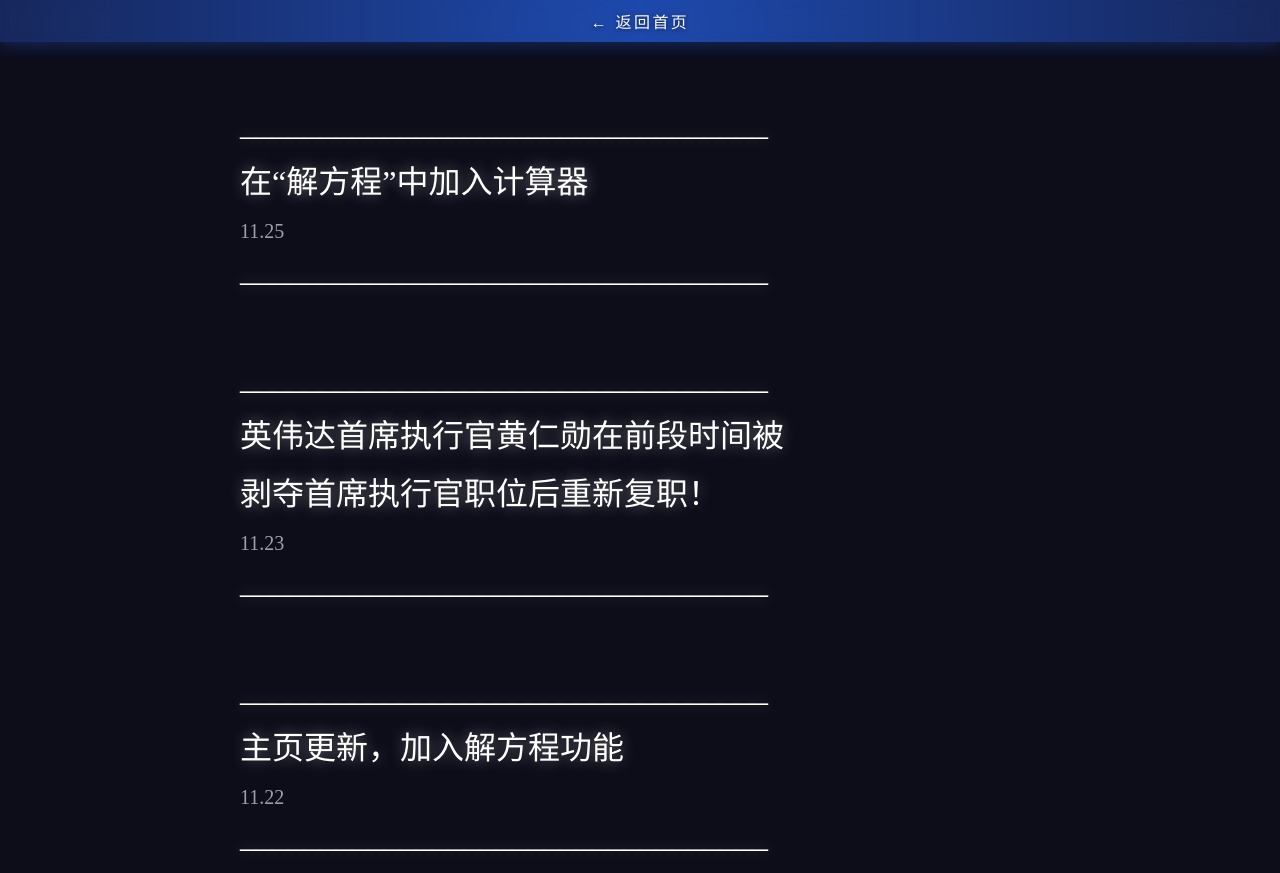
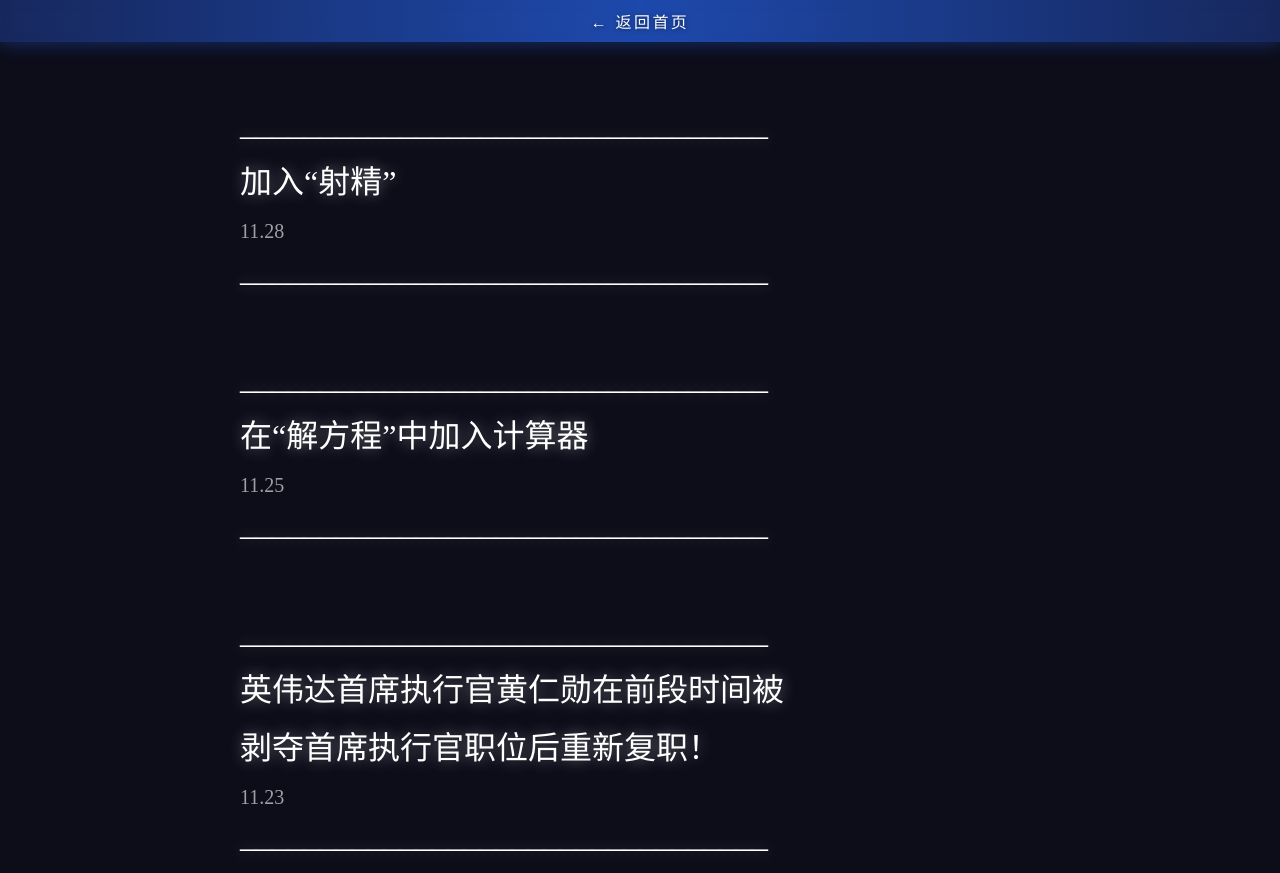
Before and after one commit to oldXh/oldXh.github.io, a plain HTML site: page aboutus.html in a window 1280 px wide. Shown: the top 873 px of the page. Drawn offline with Linux system fonts and the light colour scheme.

Commit message:
Update aboutus.html

```diff
--- a/aboutus.html
+++ b/aboutus.html
@@ -94,6 +94,13 @@
   <!-- 文章内容 -->
   <div class="article">
 
+  <div class="post">
+      <div class="text">_________________________________</div>
+      <div class="text">加入“射精”</div>
+      <div class="date">11.28</div>
+      <div class="text">_________________________________</div>
+    </div>
+
     <div class="post">
       <div class="text">_________________________________</div>
       <div class="text">在“解方程”中加入计算器</div>
```
